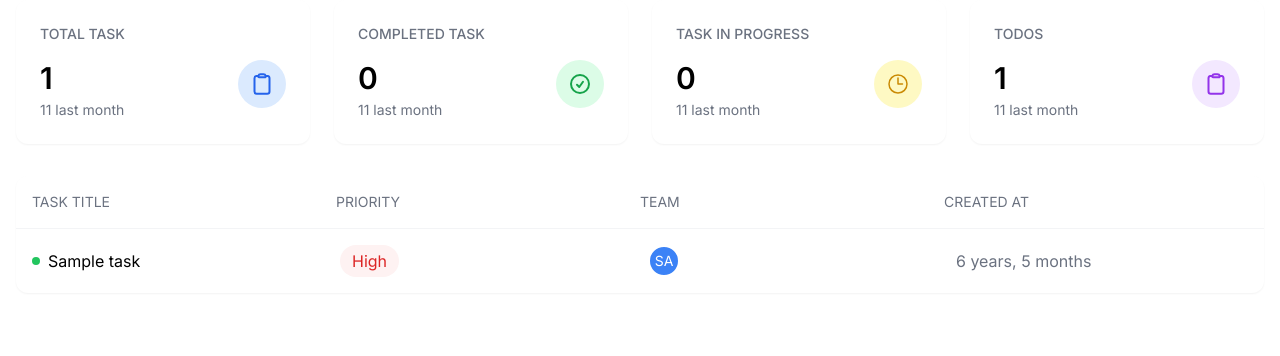
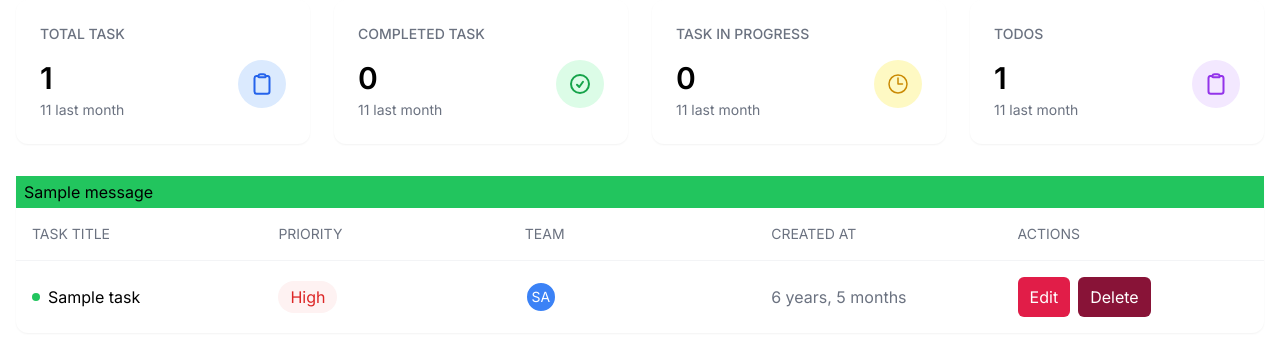
Before and after one commit to mdkhyruzzaman/Phitron, a Django app: page /tasks/manager-dashboard/?type=all in a window 1280 px wide. Shown: the part 72-428 px from the top of the page. Run offline with Django 5.2, Linux system fonts and the light colour scheme; tables that the repository leaves empty hold one stand-in row (values such as "Sample post"); one stand-in notice (Sample message) is shown.

Commit message:
SDT-SDP: Module 8 Finished

```diff
--- a/3.SDT/3.2 SDP (Git, Django)/task-management/static/css/output.css
+++ b/3.SDT/3.2 SDP (Git, Django)/task-management/static/css/output.css
@@ -722,10 +722,6 @@ video {
   width: 2rem;
 }
 
-.w-full {
-  width: 100%;
-}
-
 .border-collapse {
   border-collapse: collapse;
 }
@@ -744,6 +740,10 @@ video {
 
 .grid-cols-4 {
   grid-template-columns: repeat(4, minmax(0, 1fr));
+}
+
+.grid-cols-5 {
+  grid-template-columns: repeat(5, minmax(0, 1fr));
 }
 
 .content-start {
@@ -803,10 +803,6 @@ video {
   border-radius: 9999px;
 }
 
-.rounded-lg {
-  border-radius: 0.5rem;
-}
-
 .rounded-md {
   border-radius: 0.375rem;
 }
@@ -830,11 +826,6 @@ video {
 .border-gray-100 {
   --tw-border-opacity: 1;
   border-color: rgb(243 244 246 / var(--tw-border-opacity, 1));
-}
-
-.border-gray-300 {
-  --tw-border-opacity: 1;
-  border-color: rgb(209 213 219 / var(--tw-border-opacity, 1));
 }
 
 .border-white {
@@ -902,6 +893,11 @@ video {
   background-color: rgb(225 29 72 / var(--tw-bg-opacity, 1));
 }
 
+.bg-rose-900 {
+  --tw-bg-opacity: 1;
+  background-color: rgb(136 19 55 / var(--tw-bg-opacity, 1));
+}
+
 .bg-white {
   --tw-bg-opacity: 1;
   background-color: rgb(255 255 255 / var(--tw-bg-opacity, 1));
@@ -965,6 +961,10 @@ video {
 
 .pl-4 {
   padding-left: 1rem;
+}
+
+.text-center {
+  text-align: center;
 }
 
 .text-3xl {
@@ -1055,21 +1055,6 @@ video {
   background-color: rgb(243 244 246 / var(--tw-bg-opacity, 1));
 }
 
-.focus\:border-rose-500:focus {
-  --tw-border-opacity: 1;
-  border-color: rgb(244 63 94 / var(--tw-border-opacity, 1));
-}
-
-.focus\:outline-none:focus {
-  outline: 2px solid transparent;
-  outline-offset: 2px;
-}
-
-.focus\:ring-rose-500:focus {
-  --tw-ring-opacity: 1;
-  --tw-ring-color: rgb(244 63 94 / var(--tw-ring-opacity, 1));
-}
-
 @media (min-width: 640px) {
   .sm\:grid-cols-2 {
     grid-template-columns: repeat(2, minmax(0, 1fr));
@@ -1093,6 +1078,10 @@ video {
     grid-template-columns: repeat(4, minmax(0, 1fr));
   }
 
+  .md\:grid-cols-5 {
+    grid-template-columns: repeat(5, minmax(0, 1fr));
+  }
+
   .md\:divide-y-0 > :not([hidden]) ~ :not([hidden]) {
     --tw-divide-y-reverse: 0;
     border-top-width: calc(0px * calc(1 - var(--tw-divide-y-reverse)));
--- a/3.SDT/3.2 SDP (Git, Django)/task-management/tasks/models.py
+++ b/3.SDT/3.2 SDP (Git, Django)/task-management/tasks/models.py
@@ -34,7 +34,6 @@ class TaskDetail(models.Model):
     )
 
     task = models.OneToOneField(Task, on_delete=models.CASCADE, related_name='details')
-    assigned_to = models.CharField(max_length=100)
     priority = models.CharField(max_length=1, choices=PRIORITY_OPTIONS, default='L')
     notes = models.TextField(blank=True, null=True)
 
--- a/3.SDT/3.2 SDP (Git, Django)/task-management/tasks/templates/dashboard/manager-dashboard.html
+++ b/3.SDT/3.2 SDP (Git, Django)/task-management/tasks/templates/dashboard/manager-dashboard.html
@@ -1,18 +1,27 @@
 {% extends "dashboard/dashboard.html" %}
 {% block title %}Manager Dashboard{% endblock title %}
 {% block task %}
+
 {% comment %} Task Table {% endcomment %}
 <div class="bg-white rounded-xl shadow-sm">
-    <div class="hidden md:grid grid-cols-4 p-4 border-b border-gray-100 text-sm text-gray-500">
+    <div>
+        {% if messages %}
+            {% for message in messages %}
+                <div class="px-2 py-1 {% if message.tags == 'success' %} bg-green-500 {% endif %}">{{ message }}</li>
+            {% endfor %}
+        {% endif %}
+    </div>
+    <div class="hidden md:grid grid-cols-5 p-4 gap-4 border-b border-gray-100 text-sm text-gray-500">
         <div>TASK TITLE</div>
         <div>PRIORITY</div>
         <div>TEAM</div>
         <div>CREATED AT</div>
+        <div>ACTIONS</div>
     </div>
     <!-- Task Items -->
     <div class="divide-y divide-gray-100">
         {% for task in tasks %}
-        <div class="grid grid-cols-1 md:grid-cols-4 p-4 gap-4 items-center">
+        <div class="grid grid-cols-1 md:grid-cols-5 p-4 gap-4 items-center">
             <div class="flex justify-between items-center">
                 <span class="text-sm text-gray-500 md:hidden">TASK TITLE</span>
                 <div class="flex items-center gap-2">
@@ -43,6 +52,16 @@
                 <span class="text-sm text-gray-500 md:hidden">CREATED AT</span>
                 <span class="text-gray-500">{{task.created_at|timesince}}</span>
             </div>
+            <div class="flex justify-between items-center">
+                <span class="text-sm text-gray-500 md:hidden">ACTIONS</span>
+                <div class="flex gap-2">
+                    <a href="{% url "update-task" task.id %}" class="px-3 py-2 bg-rose-600 text-white rounded-md">Edit</a>
+                    <form action="{% url "delete-task" task.id %}" method="post">
+                        {% csrf_token %}
+                        <button type="submit" class="px-3 py-2 bg-rose-900 text-white rounded-md">Delete</button>
+                    </form>
+                </div>
+            </div>
         </div>
         {% endfor %}
     </div>
--- a/3.SDT/3.2 SDP (Git, Django)/task-management/tasks/urls.py
+++ b/3.SDT/3.2 SDP (Git, Django)/task-management/tasks/urls.py
@@ -1,10 +1,12 @@
 from django.urls import path
-from tasks.views import manager_dashboard, user_dashboard, test_page, create_task, view_task
+from tasks.views import manager_dashboard, user_dashboard, test_page, create_task, view_task, update_task, delete_task
 
 urlpatterns = [
     path('manager-dashboard/', manager_dashboard, name = 'manager-dashboard'),
     path('user-dashboard/', user_dashboard),
     path('test-page/', test_page),
     path('create-task/', create_task, name='create-task'),
+    path('update-task/<int:id>/', update_task, name='update-task'),
+    path('delete-task/<int:id>/', delete_task, name='delete-task'),
     path('view-task/', view_task)
 ]
--- a/3.SDT/3.2 SDP (Git, Django)/task-management/tasks/views.py
+++ b/3.SDT/3.2 SDP (Git, Django)/task-management/tasks/views.py
@@ -1,12 +1,13 @@
-from django.shortcuts import render
+from django.shortcuts import render, redirect
 from django.http import HttpResponse
-from tasks.forms import TaskForm, TaskModelForm
+from tasks.forms import TaskForm, TaskModelForm, TaskDetailForm
 from tasks.models import Employee, Task, TaskDetail, Project
 from datetime import date
 from django.db.models import Q, Count, Max, Min, Avg
+from django.contrib import messages
 
 def manager_dashboard(request):
-    type = request.GET.get('type', all)
+    type = request.GET.get('type', 'all')
 
     base_query = Task.objects.select_related('details').prefetch_related('assigned_to')
 
@@ -40,16 +41,63 @@ def test_page(request):
 
 ''' Django Model Form '''
 def create_task(request):
-    form = TaskModelForm()
-    context = {"form": form}
+    task_form = TaskModelForm()
+    task_detail_form = TaskDetailForm()
+    context = {"task_form": task_form, "task_detail_form": task_detail_form}
 
     if request.method == 'POST':
-        form = TaskModelForm(request.POST)
-        form.save()
-        context = {"form": form, "message": "Task Added Successfully."}
+        task_form = TaskModelForm(request.POST)
+        task_detail_form = TaskDetailForm(request.POST)
+
+        if task_form.is_valid() and task_detail_form.is_valid():
+            task = task_form.save()
+            task_detail = task_detail_form.save(commit=False)
+            task_detail.task = task
+            task_detail.save()
+
+        messages.success(request, "Task Created Successfully")
+        return redirect('create-task')
 
     return render(request, "task_form.html", context)
 
+def update_task(request, id):
+    task = Task.objects.get(id = id)
+    task_form = TaskModelForm(instance = task)
+    if hasattr(task, 'details'):
+        task_detail_form = TaskDetailForm(instance = task.details)
+    else:
+        task_detail_form = TaskDetailForm()
+
+    context = {"task_form": task_form, "task_detail_form": task_detail_form}
+
+    if request.method == 'POST':
+        task_form = TaskModelForm(request.POST, instance = task)
+        if hasattr(task, 'details'):
+            task_detail_form = TaskDetailForm(request.POST, instance = task.details)
+        else:
+            task_detail_form = TaskDetailForm(request.POST)
+
+        if task_form.is_valid() and task_detail_form.is_valid():
+            task = task_form.save()
+            task_details = task_detail_form.save(commit=False)
+            task_details.task = task
+            task_details.save()
+
+        messages.success(request, "Task Updated Successfully")
+        return redirect('update-task', id)
+
+    return render(request, "task_form.html", context)
+
+def delete_task(request, id):
+    if request.method == 'POST':
+        task = Task.objects.get(id= id)
+        task.delete()
+
+        messages.success(request, 'Task Deleted Successfully')
+        return redirect('manager-dashboard')
+    else:
+        messages.error(request, 'Something went wrong.')
+        return redirect('manager-dashboard')
 
 def view_task(request):
 
```
Also changed, not shown: 3.SDT/3.2 SDP (Git, Django)/task-management/tasks/forms.py (+14 -1 lines), 3.SDT/3.2 SDP (Git, Django)/task-management/tasks/templates/task_form.html (+6 -5 lines), 3.SDT/3.2 SDP (Git, Django)/task-management/tasks/migrations/0002_remove_taskdetail_assigned_to_and_more.py (added).
